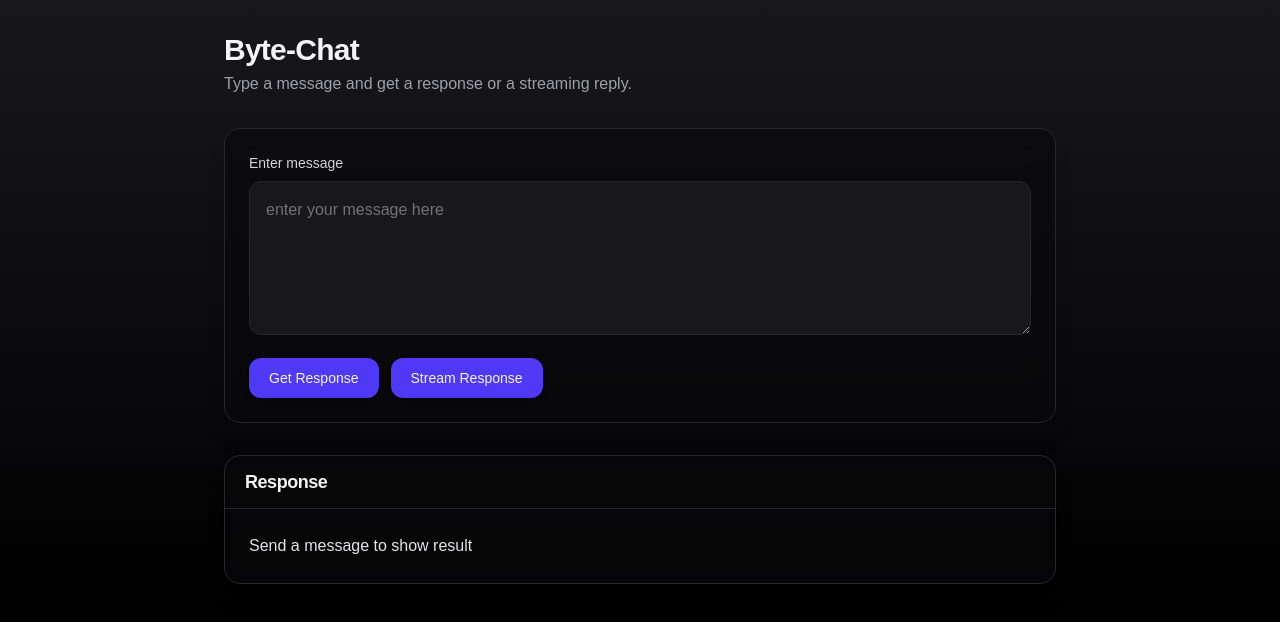
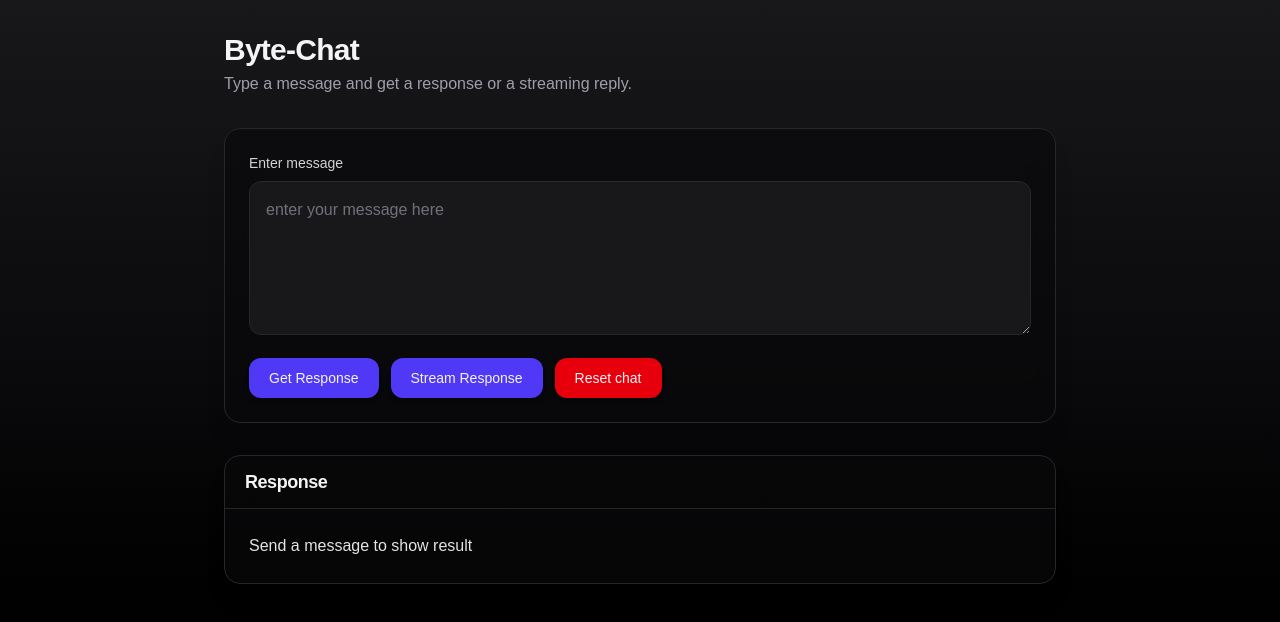
Before and after one commit to kartik-667/Bytechat-ai-chat-streaming, a Next.js app: page / in a window 1280 px wide. Shown: the top 622 px of the page. Built offline with nearby package versions, Linux system fonts and the light colour scheme.

Commit message:
added reset button

```diff
--- a/app/page.js
+++ b/app/page.js
@@ -111,6 +111,13 @@ function Page() {
 
   }
 
+  function handleReset(){
+    setstreamdata("")
+    setmessage("")
+    setresponse("Send a message to show result")
+
+  }
+
 
 
 
@@ -163,6 +170,15 @@ function Page() {
                 className="inline-flex items-center justify-center rounded-xl bg-indigo-600 px-5 py-2.5 text-sm font-medium shadow-md hover:bg-indigo-500 transition focus:outline-none focus:ring-2 focus:ring-indigo-500"
               >
                 Stream Response
+              </button>
+              <button
+                onClick={() => {
+                  handleReset();
+
+                }}
+                className="inline-flex items-center justify-center rounded-xl bg-red-600 px-5 py-2.5 text-sm font-medium shadow-md hover:bg-red-500 transition focus:outline-none focus:ring-2 focus:ring-red-500"
+              >
+                Reset chat
               </button>
 
               {loading && (
```
